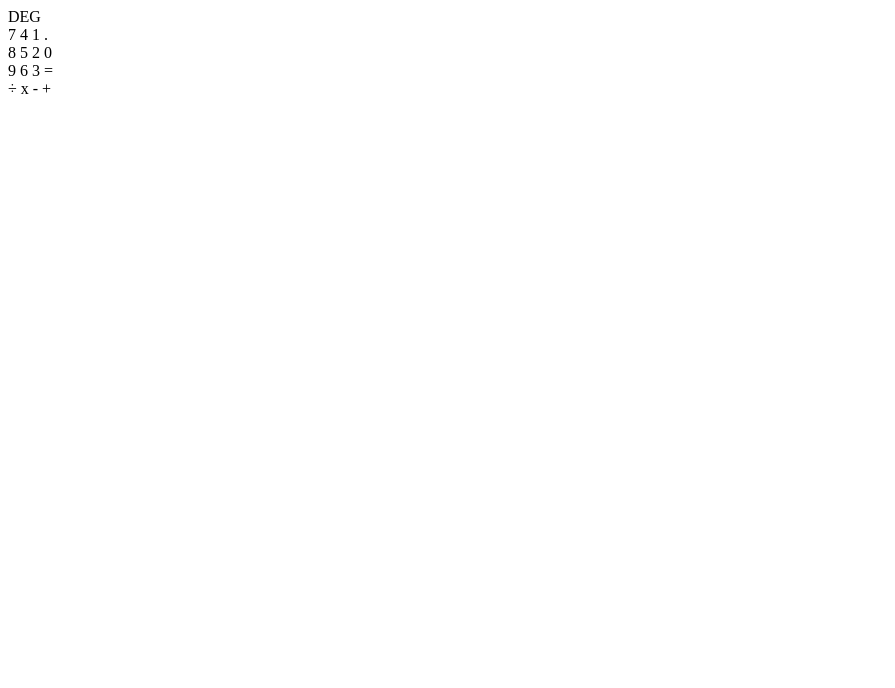
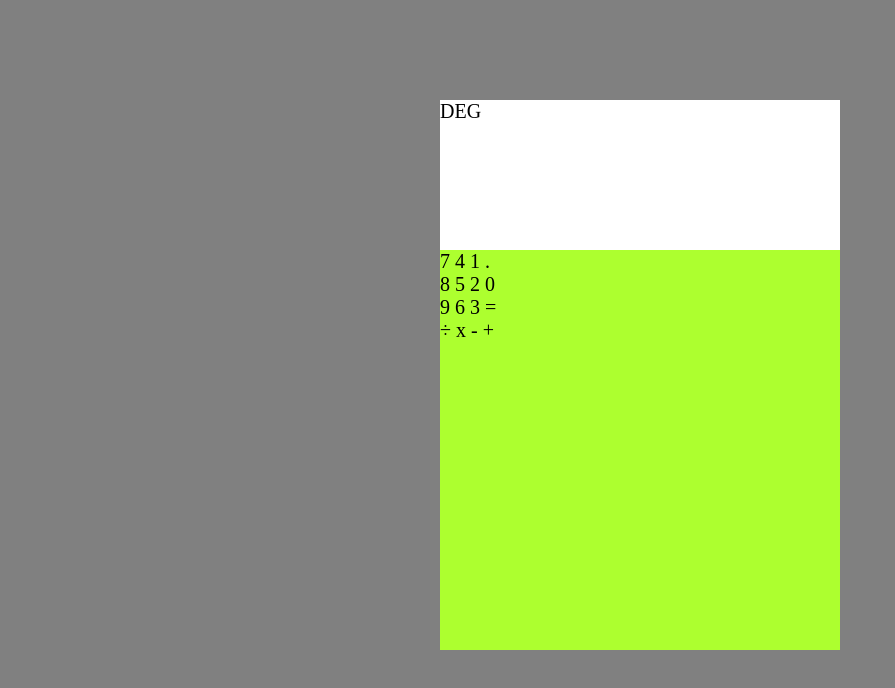
Before and after one commit to Celestin4/Javascrip-Calculator-, a plain HTML site: page index.html in a window 1280 px wide. Shown: the whole page, without its empty margins (0-895 px from the left). Drawn offline with Linux system fonts and the light colour scheme.

Commit message:
changes in style.css

```diff
--- a/index.html
+++ b/index.html
@@ -7,7 +7,7 @@
         <link rel="stylesheet" href="style.css">
     </head>
 <body>
-    <main>
+    <main class="calculator">
         <div class="upperPart">
             <span class="unit">DEG</span>
             <section class="screen">
@@ -23,20 +23,20 @@
                     <span data-key="1">1</span>
                     <span data-key=".">.</span>
                 </div>
-                <div>
+                <div class="column">
                     <span data-key="8">8</span>
                     <span data-key="5">5</span>
                     <span data-key="2">2</span>
                     <span data-key="0">0</span>
                 </div>
-                <div>
+                <div class="column">
                     <span data-key="9">9</span>
                     <span data-key="6">6</span>
                     <span data-key="3">3</span>
                     <span class="equalSign" data-key="=">=</span>
                 </div>
             </section>
-            <section>
+            <section class="operators">
                 <span class="deleteBtn"></span>
                 <span data-key="÷">÷</span>
                 <span data-key="x">x</span>
--- a/style.css
+++ b/style.css
@@ -0,0 +1,28 @@
+* {
+    padding: 0;
+    margin: 0;
+    box-sizing: border-box;
+}
+
+html {
+    background-color: grey;
+    font-size: 20px;
+    font-family: 'Times New Roman', Times, serif;
+}
+
+main {
+    width: 400px;
+    height: auto;
+    background-color: aqua;
+    margin: 100px auto;
+}
+
+.upperPart {
+    height: 150px;
+    background-color: white;
+}
+
+.buttonsPart {
+    height: 400px;
+    background-color: greenyellow;
+}
```
